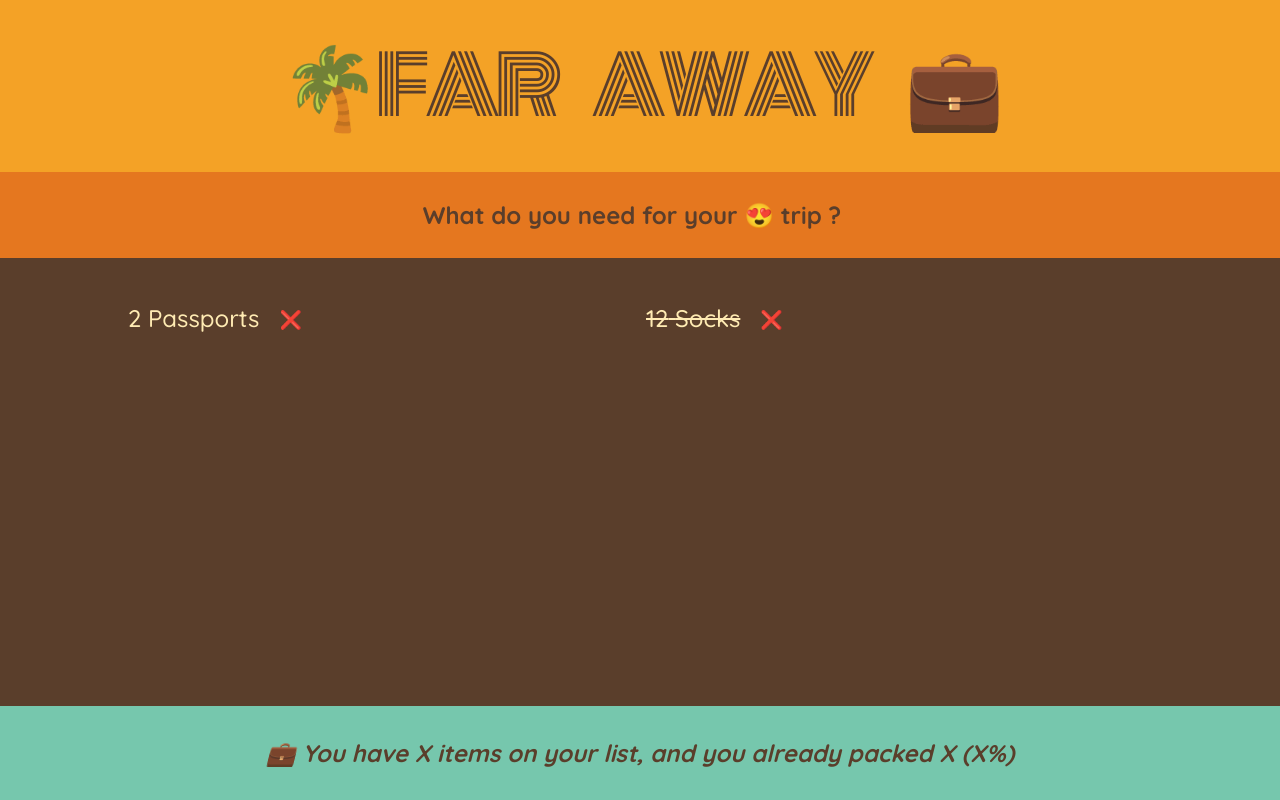
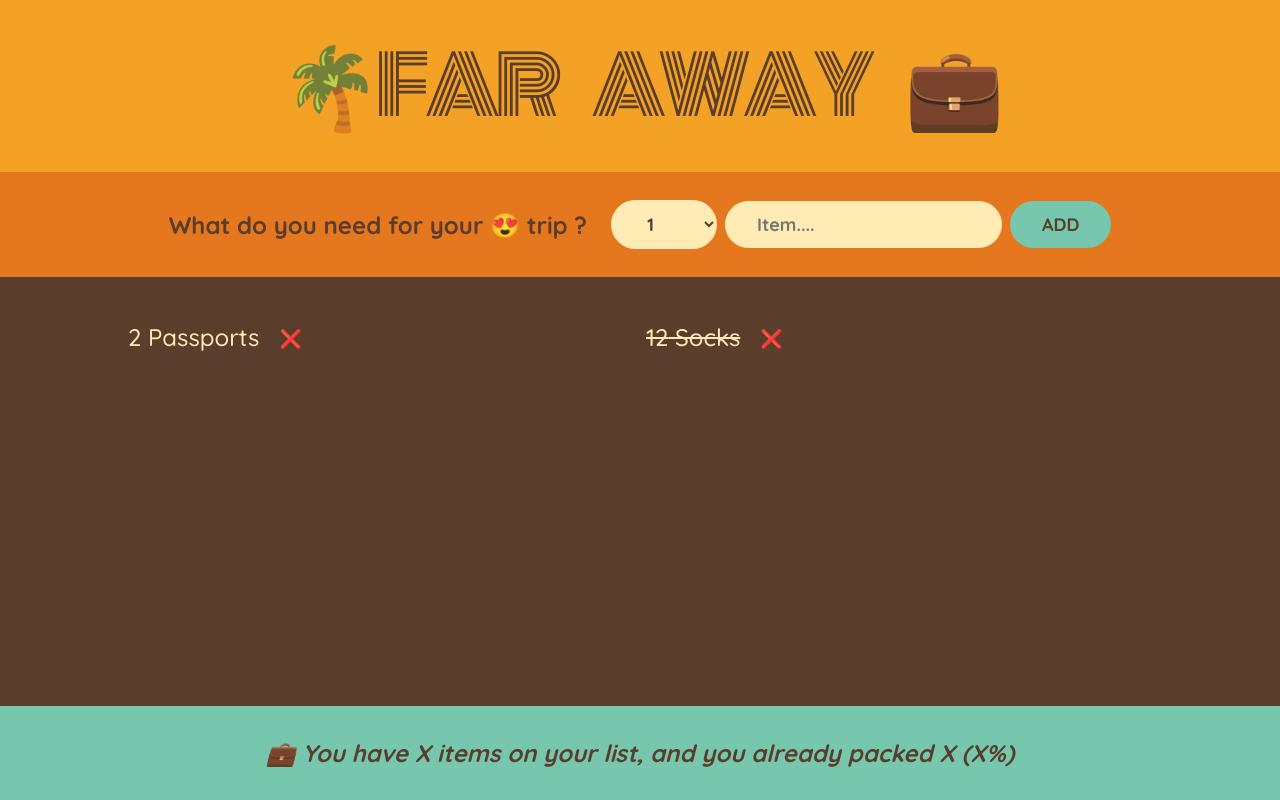
Before and after one commit to kumarharsh13/travel-list, a React (Create React App) app: page / in a window 1280 px wide. Built offline with nearby package versions, Linux system fonts and the light colour scheme.

Commit message:
Creating form and state management

```diff
--- a/src/App.js
+++ b/src/App.js
@@ -1,3 +1,5 @@
+import { useState } from "react";
+
 const initialItems = [
   { id: 1, description: "Passports", quantity: 2, packed: false },
   { id: 2, description: "Socks", quantity: 12, packed: true },
@@ -19,10 +21,39 @@
 }
 
 function Form() {
+  const [description, setDescription] = useState(""); // Use this controll the particular portion of the form
+  const [quantity, setQuantity] = useState(1); // Use this controll the particular portion of the form
+  function handleSubmit(e) {
+    e.preventDefault(); // Prevent page for performing default behaviour like page reload
+
+    if (!description) return;
+
+    const newItem = { description, quantity, package: false, id: Date.now() };
+    setDescription(""); // Seting it to the default state
+    setQuantity(1); // Seting it to the default state
+  }
+
   return (
-    <div className="add-form">
+    <form className="add-form" onSubmit={handleSubmit}>
       <h3>What do you need for your 😍 trip ?</h3>
-    </div>
+      <select
+        value={quantity}
+        onChange={(e) => setQuantity(Number(e.target.value))}
+      >
+        {Array.from({ length: 20 }, (_, i) => i + 1).map((num) => (
+          <option value={num} key={num}>
+            {num}
+          </option>
+        ))}
+      </select>
+      <input
+        type="text"
+        placeholder="Item...."
+        value={description}
+        onChange={(e) => setDescription(e.target.value)}
+      />
+      <button>Add</button>
+    </form>
   );
 }
 
@@ -31,7 +62,7 @@
     <div className="list">
       <ul>
         {initialItems.map((item) => (
-          <Item item={item} />
+          <Item item={item} key={item.id} />
         ))}
       </ul>
     </div>
```
